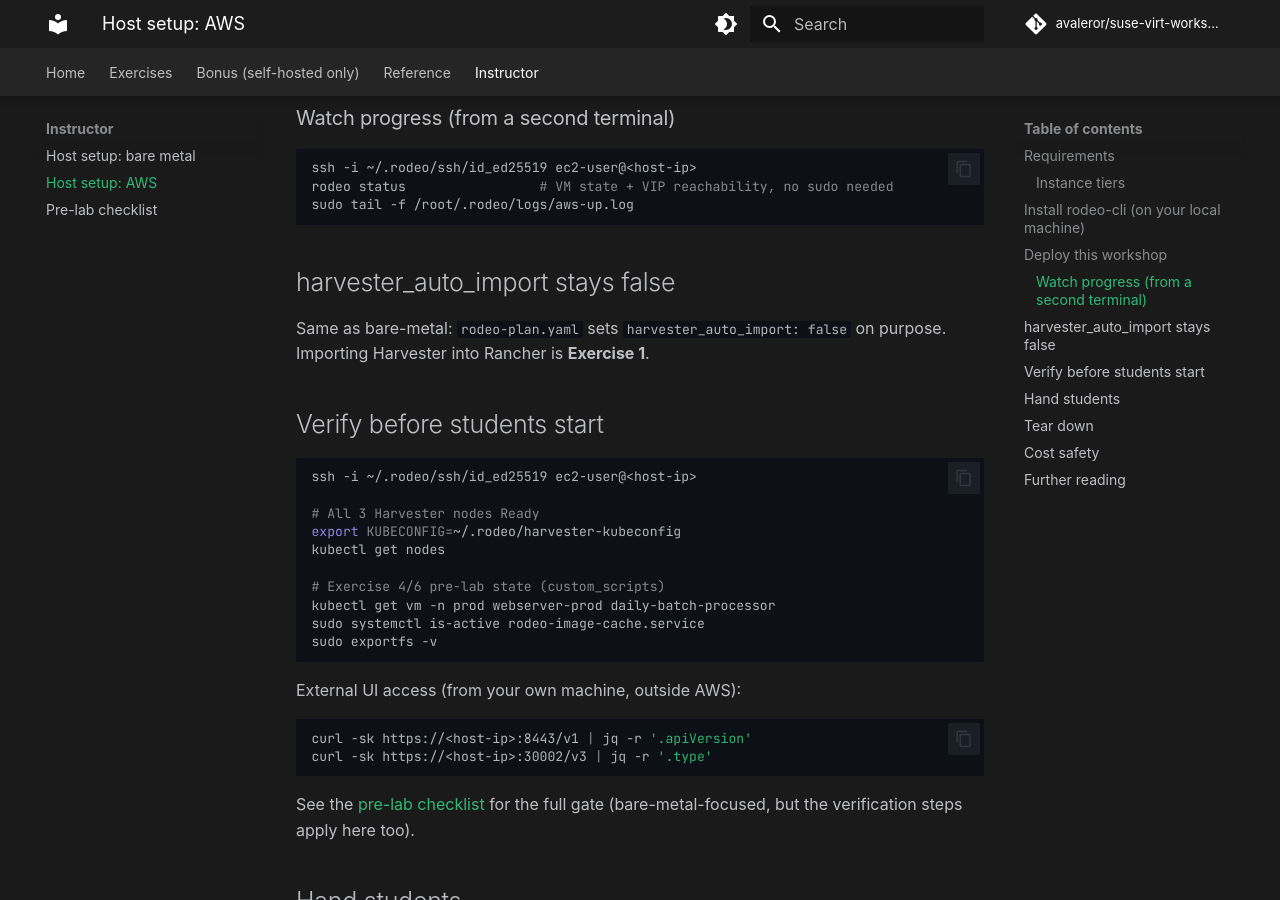
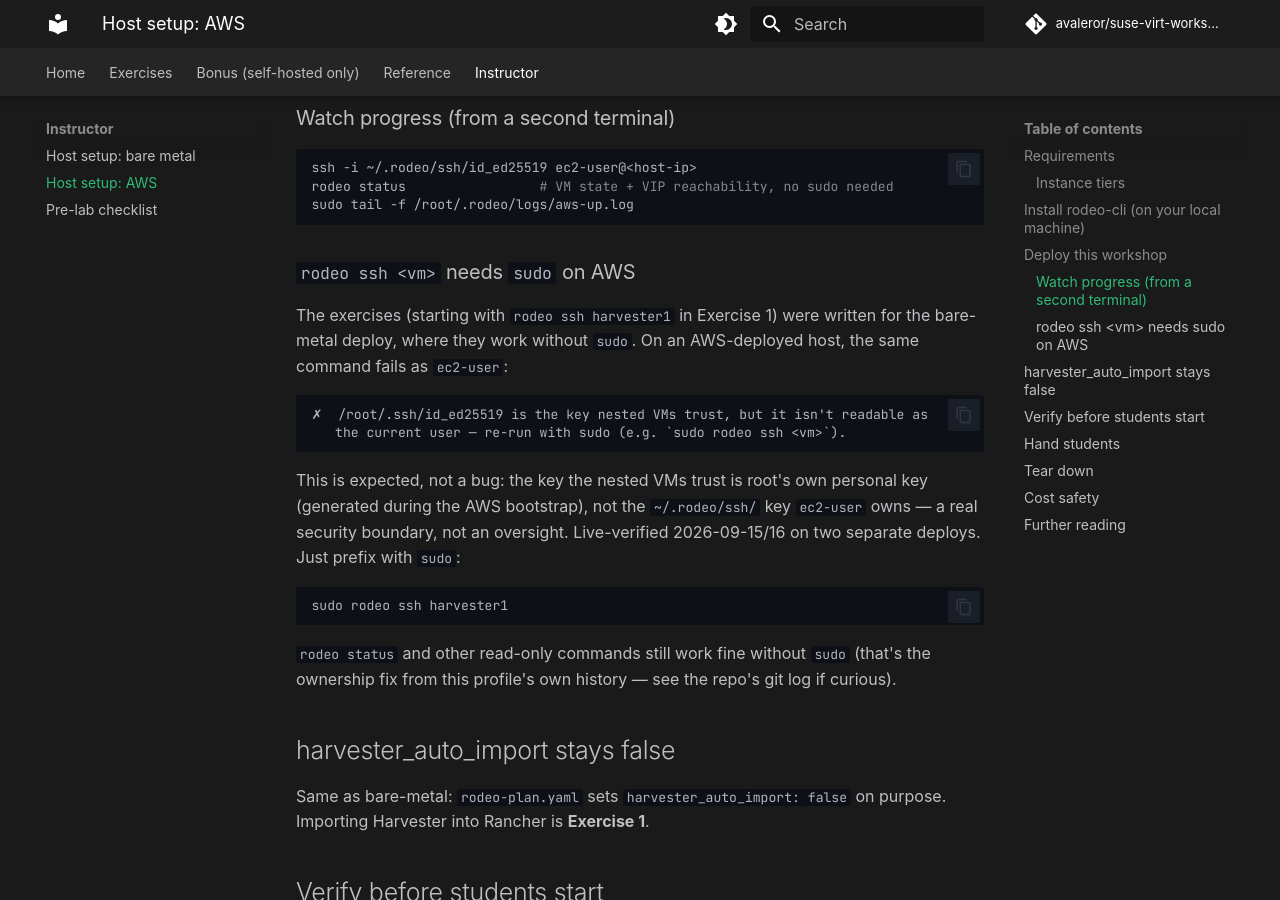
Before and after one commit to avaleror/suse-virt-workshop, an MkDocs documentation site: the page built from docs/instructor/aws-setup.md, in a window 1280 px wide and 900 px high, scrolled down 2926 px. Built offline with MkDocs 1.6.1 and Material for MkDocs 9.7.7, drawn with Linux system fonts in a browser that asks for light colours; some web fonts are replaced; comment, search, counter and statistics services are not loaded.

Commit message:
docs(aws): document that rodeo ssh <vm> needs sudo, unlike bare-metal
Andrés hit this live while working with a freshly deployed AWS instance:
rodeo ssh harvester1 (as written in Exercise 1, which assumes bare-metal)
fails as ec2-user with a permission error pointing at /root/.ssh/id_ed25519.
Confirmed expected (not a bug) and reproduced identically on two separate
AWS deploys — the nested VMs trust root's own personal key on this target,
not the ~/.rodeo/ssh/ key ec2-user owns. Documented the exact error text and
the sudo workaround in the AWS setup guide, where a student following the
shared bare-metal-authored exercises on an AWS host would actually hit it.

Co-Authored-By: Claude Sonnet 5 <noreply@anthropic.com>
Claude-Session: https://claude.ai/code/session_01Mr1xUVC1dk5Fo5VUjPTnAh

````diff
--- a/docs/instructor/aws-setup.md
+++ b/docs/instructor/aws-setup.md
@@ -82,6 +82,23 @@ rodeo status                 # VM state + VIP reachability, no sudo needed
 sudo tail -f /root/.rodeo/logs/aws-up.log
 ```
 
+### `rodeo ssh <vm>` needs `sudo` on AWS
+
+The exercises (starting with `rodeo ssh harvester1` in Exercise 1) were written for the bare-metal deploy, where they work without `sudo`. On an AWS-deployed host, the same command fails as `ec2-user`:
+
+```
+✗  /root/.ssh/id_ed25519 is the key nested VMs trust, but it isn't readable as
+   the current user — re-run with sudo (e.g. `sudo rodeo ssh <vm>`).
+```
+
+This is expected, not a bug: the key the nested VMs trust is root's own personal key (generated during the AWS bootstrap), not the `~/.rodeo/ssh/` key `ec2-user` owns — a real security boundary, not an oversight. Live-verified 2026-09-15/16 on two separate deploys. Just prefix with `sudo`:
+
+```bash
+sudo rodeo ssh harvester1
+```
+
+`rodeo status` and other read-only commands still work fine without `sudo` (that's the ownership fix from this profile's own history — see the repo's git log if curious).
+
 ## harvester_auto_import stays false
 
 Same as bare-metal: `rodeo-plan.yaml` sets `harvester_auto_import: false` on purpose. Importing Harvester into Rancher is **Exercise 1**.
````
